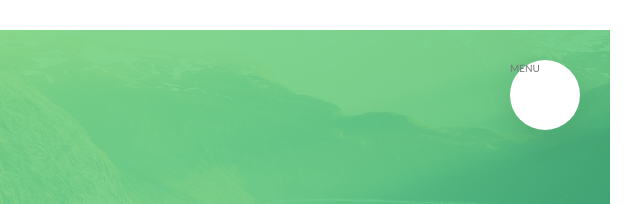
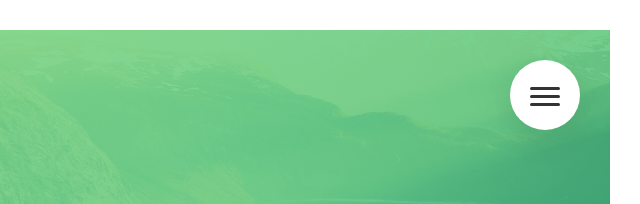
Before and after one commit to oxtnpi/starter-Advanced-CSS-and-Sass-Flexbox-Grid-Animations-and-More-, a website: page index.html in a window 1280 px wide. Shown: the top 204 px of the page, 640-1280 px from the left. Drawn offline with Linux system fonts and the light colour scheme.

Commit message:
add animation on navigation button

```diff
--- a/css/style.css
+++ b/css/style.css
@@ -555,7 +555,9 @@ body {
   right: 6rem;
   border-radius: 50%;
   z-index: 2000;
-  box-shadow: 0 1rem 3rem rgba(0, 0, 0, 0.1); }
+  box-shadow: 0 1rem 3rem rgba(0, 0, 0, 0.1);
+  text-align: center;
+  cursor: pointer; }
 
 .navigation__background {
   height: 6rem;
@@ -617,6 +619,42 @@ body {
   opacity: 1;
   width: 100%; }
 
+.navigation__icon {
+  position: relative;
+  margin-top: 3.5rem; }
+  .navigation__icon, .navigation__icon::before, .navigation__icon::after {
+    width: 3rem;
+    height: 3px;
+    background-color: #333;
+    display: inline-block;
+    border-radius: 3px; }
+  .navigation__icon::before, .navigation__icon::after {
+    content: "";
+    position: absolute;
+    left: 0;
+    transition: all .2s; }
+  .navigation__icon::before {
+    top: -.8rem; }
+  .navigation__icon::after {
+    top: .8rem; }
+
+.navigation__button:hover .navigation__icon::before {
+  top: -1rem; }
+
+.navigation__button:hover .navigation__icon::after {
+  top: 1rem; }
+
+.navigation__checkbox:checked + .navigation__button .navigation__icon {
+  background-color: transparent; }
+
+.navigation__checkbox:checked + .navigation__button .navigation__icon::after {
+  top: 0;
+  transform: rotate(135deg); }
+
+.navigation__checkbox:checked + .navigation__button .navigation__icon::before {
+  top: 0;
+  transform: rotate(-135deg); }
+
 .section-about {
   background-color: #f7f7f7;
   padding: 25rem 0;
--- a/index.html
+++ b/index.html
@@ -19,7 +19,9 @@
 
     <div class="navigation">
       <input type="checkbox" class="navigation__checkbox" id="navi__toggel">
-      <label for="navi__toggel" class="navigation__button">MENU</label>
+      <label for="navi__toggel" class="navigation__button">
+        <span class="navigation__icon">&nbsp;</span>
+      </label>
       <div class="navigation__background">&nbsp;</div>
       <nav class="navigation__nav">
         <ul class="navigation__list">
```
